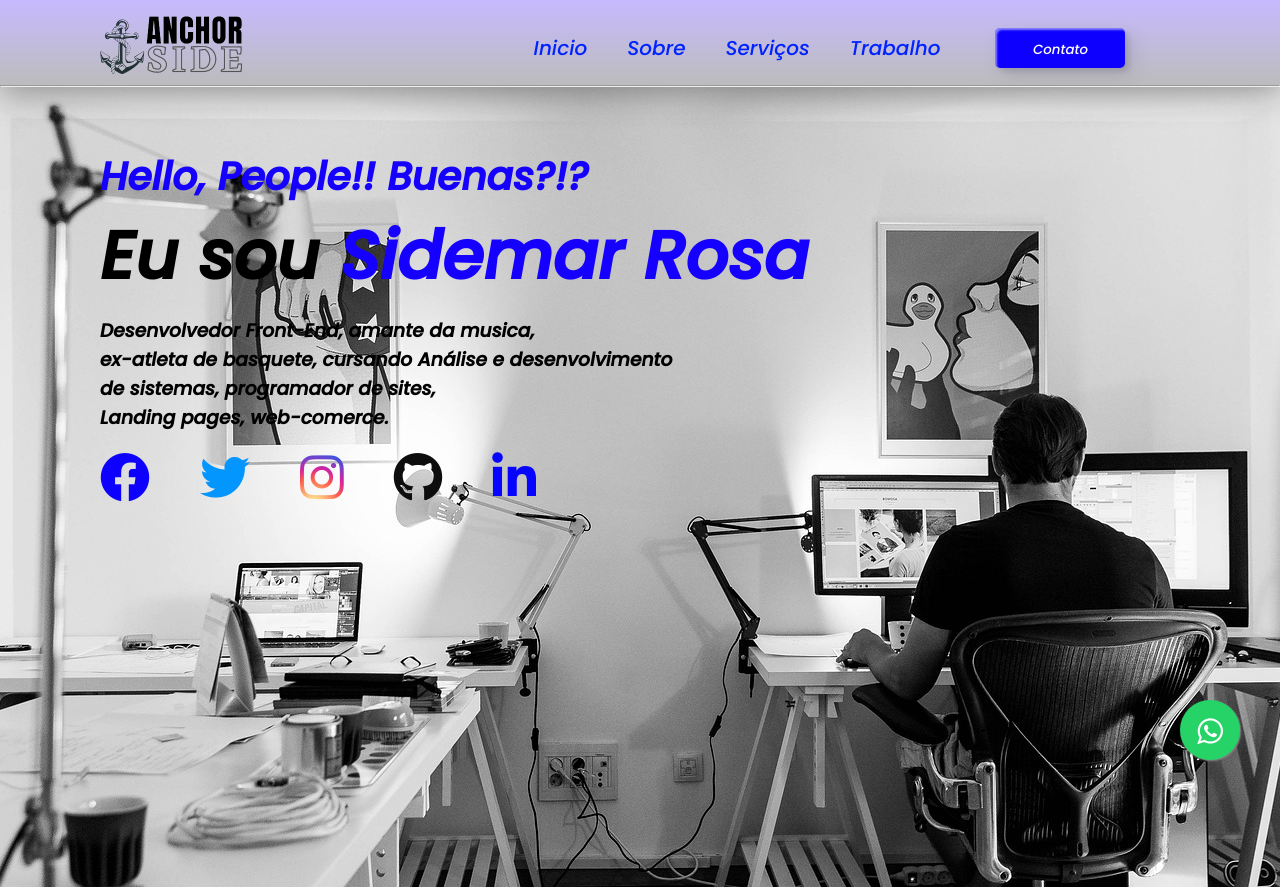
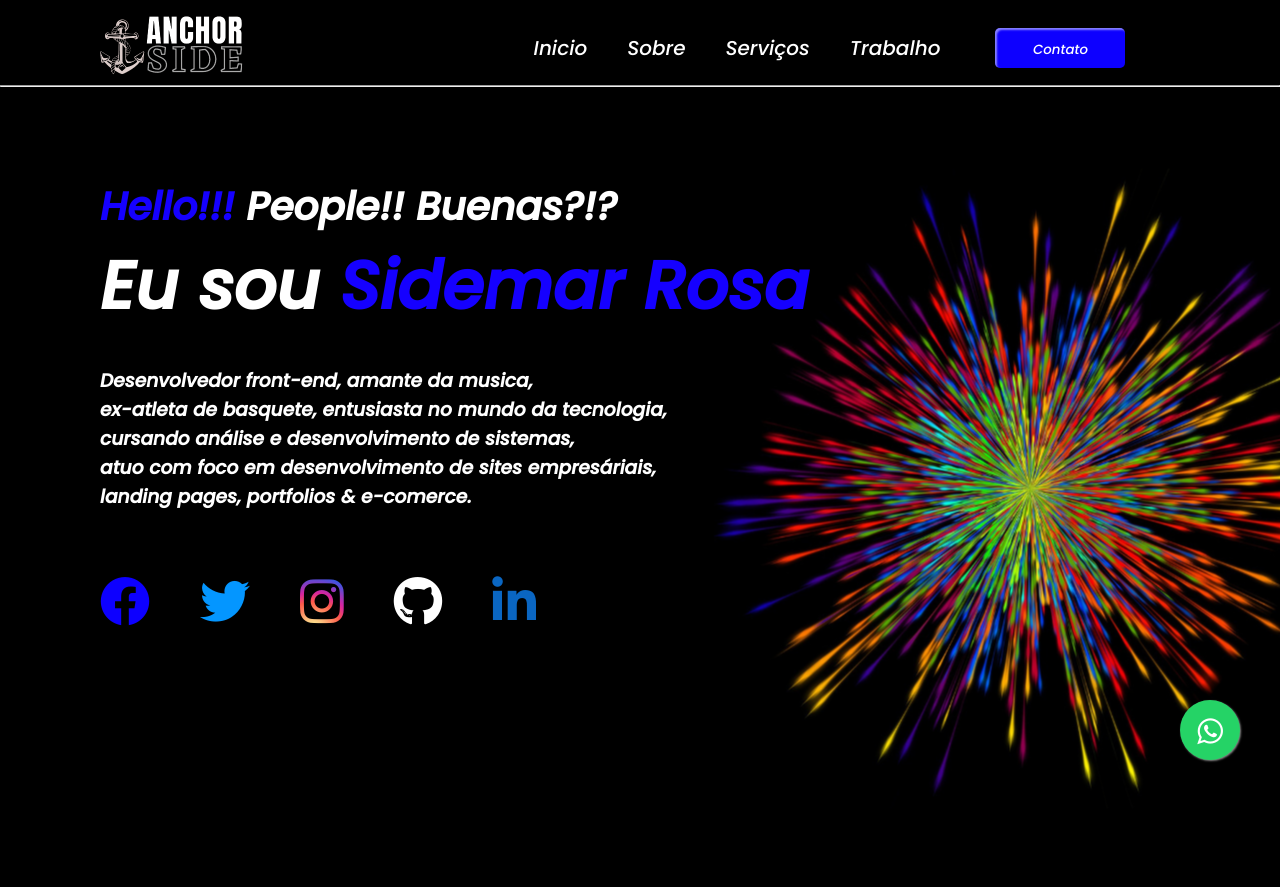
Before and after one commit to SidemarRosa/Portfolio, a plain HTML site: page index.html in a window 1280 px wide. Shown: the top 887 px of the page. Drawn offline with nearby package versions, Linux system fonts and the light colour scheme.

Commit message:
V1.5
Mudanças de ideias, novos ares

```diff
--- a/index.html
+++ b/index.html
@@ -36,13 +36,16 @@
     <div class="pag1">
          <div class="conteiner">
             <div class="text">
-                <h3>Hello, People!! Buenas?!?
-                </h3>
-                <h1>Eu sou <span> Sidemar Rosa</span>
+                <h3> <span>Hello!!!</span> People!! Buenas?!?</h3>
+                <h1>Eu sou <span>Sidemar Rosa</span>
                 </h1>
                 <p>
-                    <strong> Desenvolvedor Front-End, amante da musica, <br> ex-atleta de basquete, cursando Análise e desenvolvimento <br>de sistemas, programador de sites,<br> Landing pages, web-comerce.
-                    </strong>
+                  <strong>
+                    Desenvolvedor front-end, amante da musica, <br>
+                    ex-atleta de basquete, entusiasta no mundo da tecnologia, <br> cursando análise e desenvolvimento
+                    de sistemas, <br> atuo com foco em desenvolvimento de sites empresáriais,<br>  landing pages, portfolios &
+                    e-comerce.
+                  </strong>
                 </p>
             </div>
             <div class="redes-sociais">
@@ -79,7 +82,7 @@
                     <img src="./logoside.png" />
                     </div>
                   <div class="card_title title-black">
-                    <p>Web Designer</p>
+                    <p>UX - UI</p>
                   </div>
                 </div>
 
@@ -88,7 +91,7 @@
                     <img src="./logoside.png" />
                   </div>
                   <div class="card_title">
-                    <p>Card Title</p>
+                    <p>Projetos</p>
                   </div>
                 </div>
 
--- a/style.css
+++ b/style.css
@@ -15,14 +15,14 @@ body{
     transform: scale(1.5);
 }
     .pag1{
-    background-image:url(background.jpg);
+        background-image:url(back1.png);
         background-position: cover;
         background-position: center;
         width: 100%;
         height: 100vh;
     }
     header{
-    background: -webkit-linear-gradient(rgba(47, 0, 255, 0.272),rgba(128, 128, 128, 0.528));
+            background-color: #000000;
             position: relative;
             display: flex;
             justify-content: space-around;
@@ -31,7 +31,7 @@ header{
             text-align: center;
             gap: 40px;
             padding-top: 10px;
-    box-shadow: 0 8px 32px 0 rgba(0, 0, 0, 0.37);
+            box-shadow: 0 8px 32px 0 rgba(3, 3, 3, 0.37);
         }
         hr{
             position: relative;
@@ -46,31 +46,29 @@ hr{
         }
                 .cabeçalho-link a{
                 display: flex;
-    color: #0022ff;
+                color: #ffffff;
                 font-size: 15pt;
             }
                 .cabeçalho-link a:hover{
-    font-size: 20pt;
-    color: #0496ff;
+                transform: scale(1.1);
+                color: #1500ff;
                 transition: 0.3s all;
             }
         .logo{
             margin-left: none;
             height: 75px;
             width: 75px;
-    background: transparent;
+            filter: invert(100);
             border-radius: 50%;
             display: inline-flex;
             align-items: center;
             justify-content: center;
             cursor: pointer;
-    max-height: max-content;
-    max-width: max-content;
         }
             .logo:hover{
             transform: scale(1.05);
             transition: 0.5s all;
-    filter: contrast(10);
+
         }
         .frame {
             width: 90%;
@@ -151,30 +149,31 @@ button {
         width: max-content;
         color: rgb(2, 2, 2);
         font-size: 25pt;
+        padding-top: 30px;
         }
         .text h1{
             height: 100px;
             width: max-content;
-        color: rgb(0, 0, 0);
+            color: rgb(255, 255, 255);
         }
         .text h3{
             margin-top: 10px;
-        color: #1500fe;
+            color: rgb(255, 255, 255);
         }
         .text span{
             color: #1500ff;
         }
         .text p{
-        color: #000000;
+            color: #ffffff;
             font-size: 14pt;
             font-weight: 300;
             margin-top: 10px;
+            padding-top: 20px;
         }
     .redes-sociais{
         gap: 50px;
         font-size: 50px;
-    padding-top: 10px;
-    padding-bottom: 30px;
+        padding-top: 55px;
         align-items: center;
         justify-content: flex-start;
         display: flex;
@@ -207,14 +206,14 @@ button {
                 transform: scale(1.2);
         }
         .fa-github{
-    color: #0d0d0d;
+        color: #ffffff;
         }
         .fa-github:hover{
             transition: 0.8s all linear;
             transform: scale(1.2);
         }
         .fa-linkedin{
-    color: #0404ff;
+        color: #0A66C2;
         }
         .fa-linkedin:hover{
             transition: 0.8s all linear;
```
Also changed, not shown: back1.png (added), background.jpg (deleted). Lines whose indentation alone changed are shown as unchanged.
